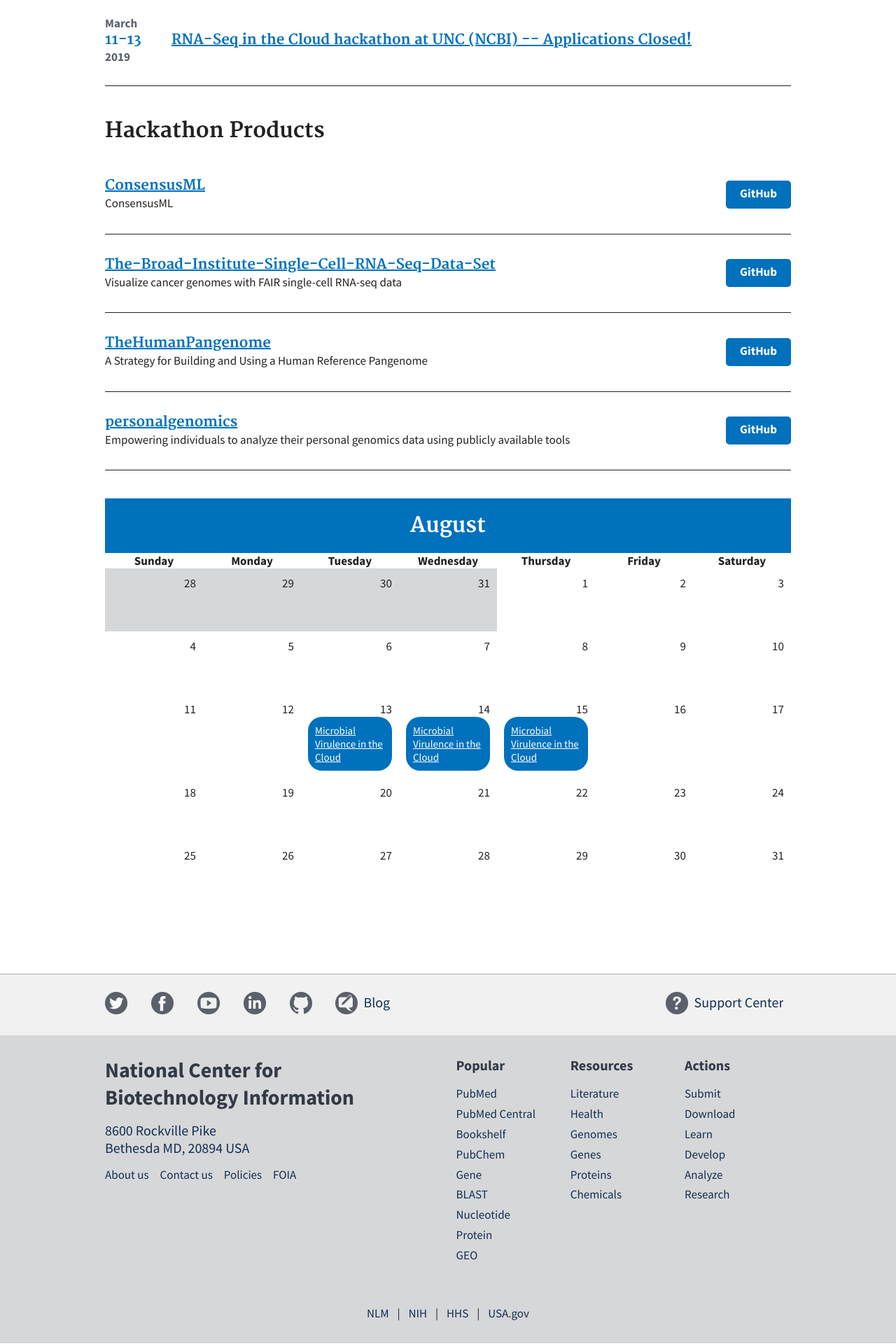
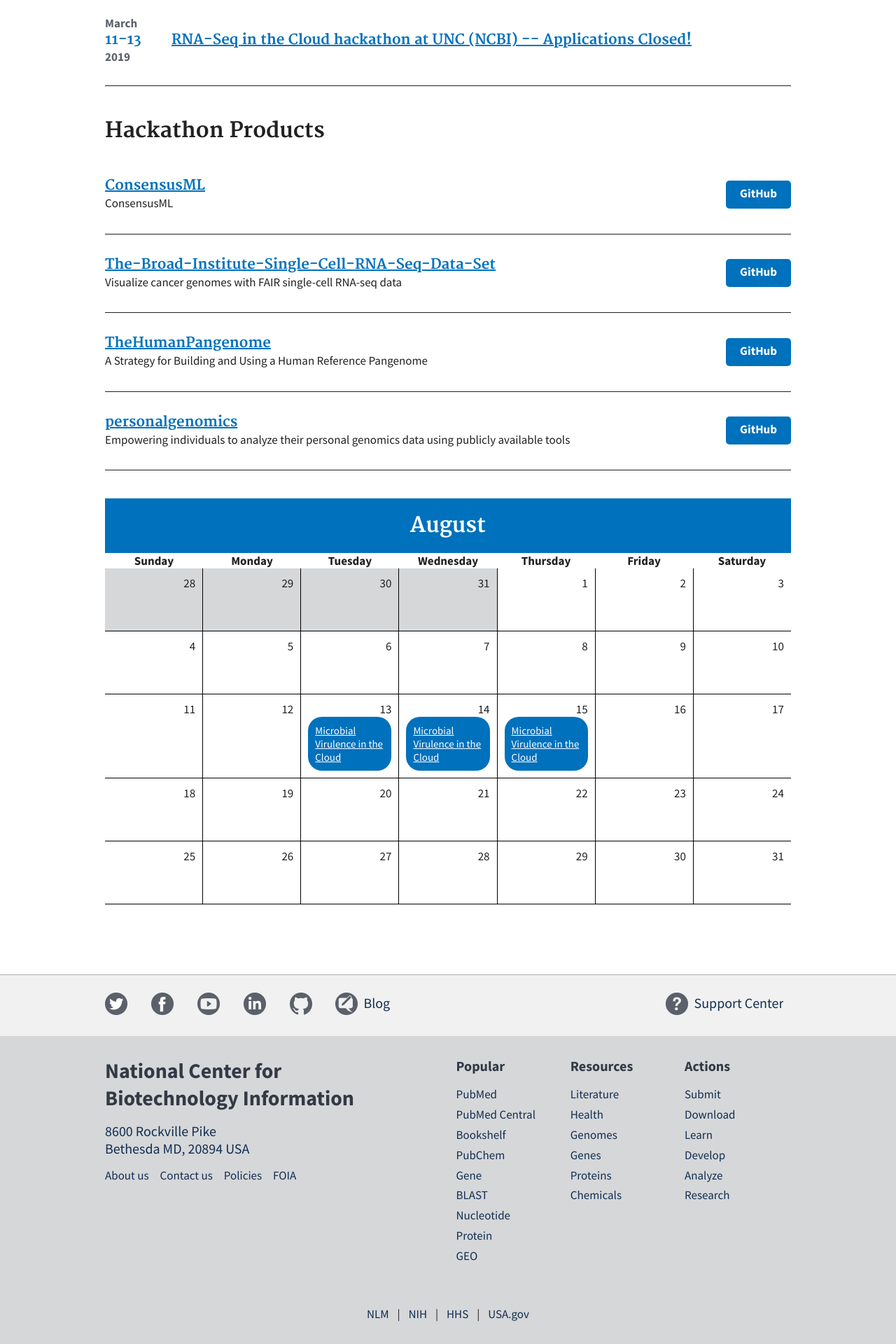
Before and after one commit to NCBI-Codeathons/ncbi-codeathons.github.io, a Jekyll site: the page built from index.md, in a window 1280 px wide. Shown: the part 1655-3575 px from the top of the page at 70% size. Built offline with Jekyll 4.4.1, drawn with Linux system fonts in a browser that asks for light colours.

Commit message:
Updating ttyles

```diff
--- a/css/styles.scss
+++ b/css/styles.scss
@@ -304,8 +304,8 @@
 
     .calendar-day {
       flex: 1;
-      border-top: 0px solid #000;
-      border-left: 0px solid #000;
+      border-bottom: 1px solid #000;
+      border-left: 1px solid #000;
       padding: 1rem;
       min-height: 90px;
       @media screen and (max-width: 971px) {
```
